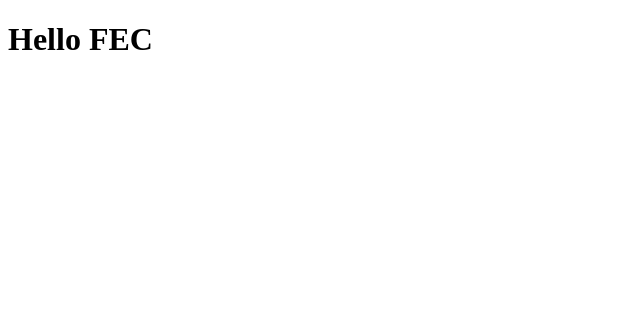
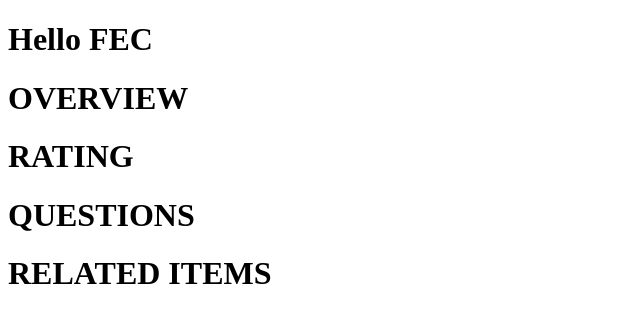
Before and after one commit to site-of-grace/FEC, a React app: page / in a window 1280 px wide. Shown: the top 322 px of the page, without its empty margins (0-640 px from the left). Built offline with nearby package versions, Linux system fonts and the light colour scheme; the HTML template or start-up script is replaced by a standard one.

Commit message:
Created skeleton for FEC

```diff
--- a/src/App.jsx
+++ b/src/App.jsx
@@ -1,9 +1,19 @@
 import React from 'react';
+import Overview from './components/overview/overview.jsx';
+import Rating from './components/rating/rating.jsx';
+import Questions from './components/questions/questions.jsx';
+import RelatedItems from './components/relatedItems/relatedItems.jsx';
+
+
 
 const App = () => {
   return (
     <div>
       <h1>Hello FEC</h1>
+      <Overview />
+      <Rating />
+      <Questions />
+      <RelatedItems />
     </div>
     )
 }
--- /dev/null
+++ b/src/components/overview/overview.jsx
@@ -0,0 +1,13 @@
+import React from 'react';
+
+const Overview = () => {
+
+
+  return (
+    <div className='widget'>
+      <h1>OVERVIEW</h1>
+    </div>
+  )
+}
+
+export default Overview;
--- /dev/null
+++ b/src/components/questions/questions.jsx
@@ -0,0 +1,13 @@
+import React from 'react';
+
+const Questions = () => {
+
+
+  return (
+    <div className='widget'>
+      <h1>QUESTIONS</h1>
+    </div>
+  )
+}
+
+export default Questions;
--- /dev/null
+++ b/src/components/rating/rating.jsx
@@ -0,0 +1,13 @@
+import React from 'react';
+
+const Rating = () => {
+
+
+  return (
+    <div className='widget'>
+      <h1>RATING</h1>
+    </div>
+  )
+}
+
+export default Rating;
--- /dev/null
+++ b/src/components/relatedItems/relatedItems.jsx
@@ -0,0 +1,13 @@
+import React from 'react';
+
+const RelatedItems = () => {
+
+
+  return (
+    <div className='widget'>
+      <h1>RELATED ITEMS</h1>
+    </div>
+  )
+}
+
+export default RelatedItems;
```
Also changed, not shown: public/dist/style.css.
